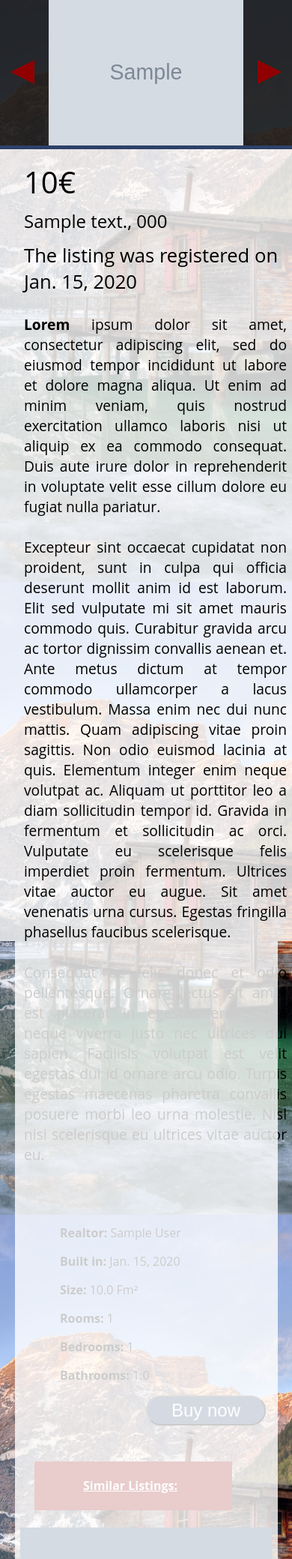
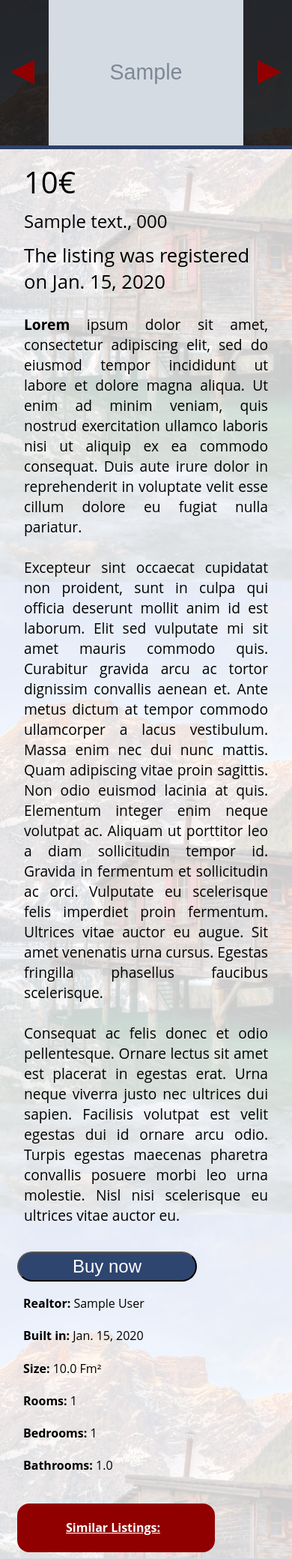
Before and after one commit to ymir17/castleApt, a Django app: page /property/1 in a window 390 px wide; the page is wider, and only the part inside the window is pictured. Shown: the part 68-2147 px from the top of that part at 75% size. Run offline with Django 3.2, Linux system fonts and the light colour scheme; tables that the repository leaves empty hold one stand-in row (values such as "Sample post"); grey boxes marked "Sample" are stand-in pictures.

Commit message:
Flexbox added to info on properties page

```diff
--- a/static/css/property.css
+++ b/static/css/property.css
@@ -55,6 +55,9 @@
 }
 
 .info {
+    display: flex;
+    flex-wrap: wrap;
+    justify-content: space-around;
     position: relative;
     margin-left: auto;
     margin-right: auto;
@@ -67,26 +70,33 @@
 #core-info {
     float: left;
     width: 60.5%;
+    margin-right: 2rem ;
 }
 
 #additional-info {
-    float: left;
-    margin-top: 2.8rem;
-    margin-left: 3rem;
-    margin-right: 1rem;
+    display: flex;
+    flex-direction: column;
+    justify-content: space-between;
     font-size: 1rem;
-    width: 16rem;
+    height: 20rem;
+    width: 15rem;
+    margin-bottom: 2rem;
+}
+
+#additional-info p {
+    margin: 0.5rem;
 }
 
 #similar {
-    float: right;
+    margin: 0;
     background-color: rgba(145, 0, 0, 1);
     width: 16rem;
-    margin: 1rem;
+    height: auto;
     color: white;
     display: flex;
     flex-direction: column;
     padding-right: 0.5rem;
+    border-radius: 1rem;
 }
 
 #thumbnail {
@@ -99,8 +109,8 @@
     float: left;
 }
 .similar-info {
-    float: right;
-    width: 10rem;
+    width: auto;
+    height: auto;
     margin-bottom: 1rem;
 }
 .similar-info p {
@@ -158,15 +168,14 @@ h4 {
     text-align: justify;
 }
 .btn {
-    width: 10rem;
+    width: 100%;
     height: 2.5rem;
     border-radius: 2rem;
     font-size: 1.5rem;
     color: white;
     background-color: #2E4570;
     display: block;
-    margin: auto;
-    margin-bottom: 2rem;
+    margin: 1rem auto 0.3rem auto;
     cursor: pointer;
 }
 
@@ -218,23 +227,29 @@ h4 {
     }
     .info {
         width: 100%;
-        height: 66rem;
+        flex-direction: row;
+    }
+    #gallery {
+        width: 100%;
+    }
+    #container{
+        display: flex;
+        justify-content: space-around
     }
     #core-info {
         width: 90%;
-    }
-    #additional-info {
-        margin-left: 5rem;
     }
     #similar {
         margin-right: 5rem;
     }
 }
 @media screen and (max-width: 712px) {
-    #additional-info {
-        width: 100%;
-    }
     #similar {
         margin-right: 5rem;
     }
+    #container{
+        display: flex;
+        flex-direction: column;
+        justify-content: space-around
+    }
 }
--- a/templates/Property/property.html
+++ b/templates/Property/property.html
@@ -41,7 +41,12 @@
                 </p>
             </div>
         </div>
-        <div id="additional-info">
+        <div id="container">
+            <div id="additional-info">
+            <form action="/payment/{{ property.propertyId }}" method="GET">
+
+                <input class="btn" id="button" type="submit" value="Buy now">
+            </form>
             {% for realtors in realtor %}
                 {% if property.realtId_id == realtors.realtId %}
                     {% for accounts in account %}
@@ -56,13 +61,8 @@
             <p><b>Rooms:</b> {{ property.rooms }}</p>
             <p><b>Bedrooms:</b> {{ property.bedrooms }}</p>
             <p><b>Bathrooms:</b> {{ property.bathrooms }}</p>
-
-            <form action="/payment/{{ property.propertyId }}" method="GET">
-
-                <input class="btn" id="button" type="submit" value="Buy now">
-            </form>
         </div>
-        <div id="similar">
+            <div id="similar">
             <h4>Similar Listings:</h4>
             {% for properties in allprops %}
                 {% if properties.description == property.description %}
@@ -84,6 +84,7 @@
                     {% endif %}
                 {% endif %}
             {% endfor %}
+        </div>
         </div>
     </div>
     <div id="gallery">
```
